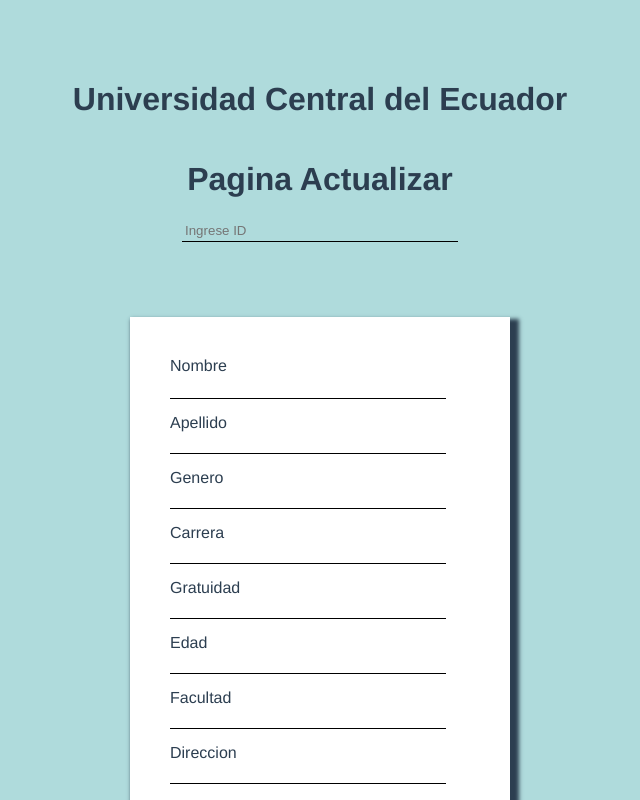
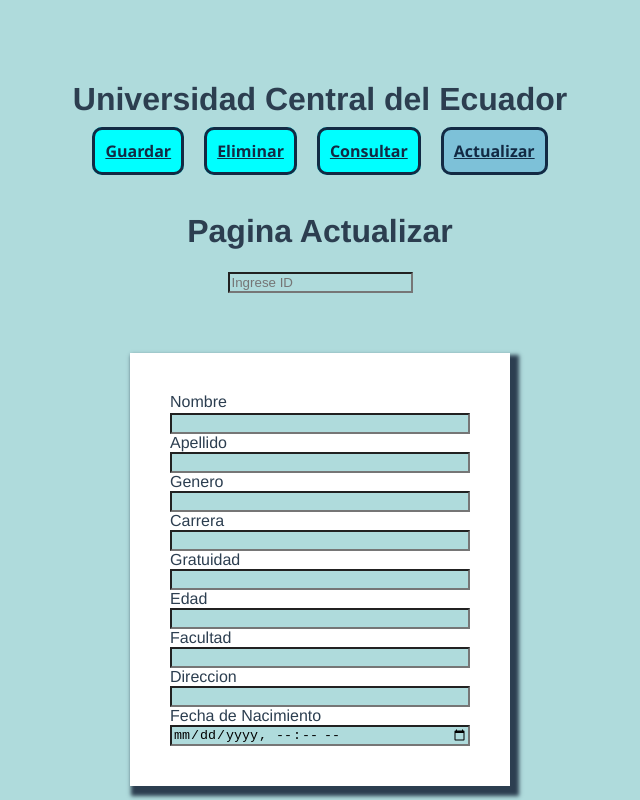
Before and after one commit to ec98/pw_vue_u3_p5_ep, a Vue app: page /#/actualizar in a window 1280 px wide. Shown: the top 800 px of the page, without its empty margins (320-960 px from the left). Built offline with nearby package versions, Linux system fonts and the light colour scheme.

Commit message:
uso de links y navbar

```diff
--- a/src/App.vue
+++ b/src/App.vue
@@ -1,17 +1,20 @@
 <template>
   <div>
     <EstudiantePagina />
+    <NavBar/>
     <router-view />
   </div>
 </template>
 
 <script>
 import EstudiantePagina from "./pages/EstudiantePagina.vue";
+import NavBar from './components/NavBar.vue';
 
 export default {
   name: "App",
   components: {
-    EstudiantePagina
+    EstudiantePagina,
+    NavBar
   }
 };
 </script>
--- /dev/null
+++ b/src/components/NavBar.vue
@@ -0,0 +1,29 @@
+<template>
+  <div>
+    <router-link to="/guardar"> Guardar</router-link>
+    <router-link to="/eliminar">Eliminar</router-link>
+    <router-link to="/consultar">Consultar</router-link>
+    <router-link to="/actualizar">Actualizar</router-link>
+  </div>
+</template>
+
+<script>
+export default {};
+</script>
+
+<style>
+div a {
+  color: hsl(212, 58%, 17%);
+  margin: 0px 10px;
+  font-weight: bold;
+  border: solid;
+  padding: 10px 10px;
+  border-radius: 10px;
+  font-family: "Segoe UI", Tahoma, Geneva, Verdana, sans-serif;
+  background: aqua;
+}
+
+.router-link-active {
+  background: rgb(125, 193, 216);
+}
+</style>
--- a/src/pages/EstudianteActualizar.vue
+++ b/src/pages/EstudianteActualizar.vue
@@ -91,6 +91,10 @@ export default {
   align-items: center;
 }
 
+.pageActualizar{
+  margin: 30px;
+}
+
 .infoConsult {
   display: grid;
   grid-template-rows: repeat(1, 20px);
--- /dev/null
+++ b/src/pages/NotFoundPage.vue
@@ -0,0 +1,14 @@
+<template>
+  <h1>Esta pagina no esta disponible</h1>
+  <h3>Es posible que la pagina se haya eliminado</h3>
+</template>
+
+<script>
+export default {
+
+}
+</script>
+
+<style>
+
+</style>
```
Also changed, not shown: src/router/router.js (+9 -17 lines).
